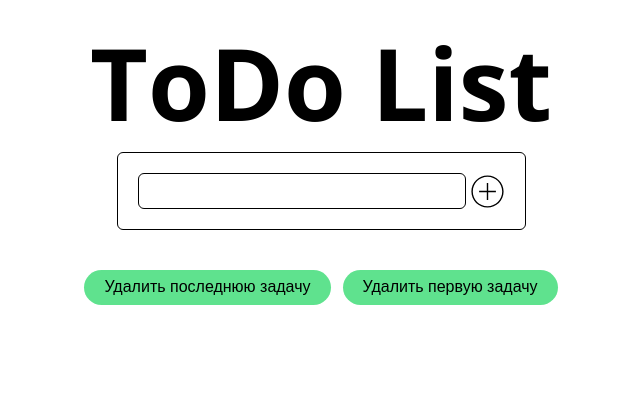
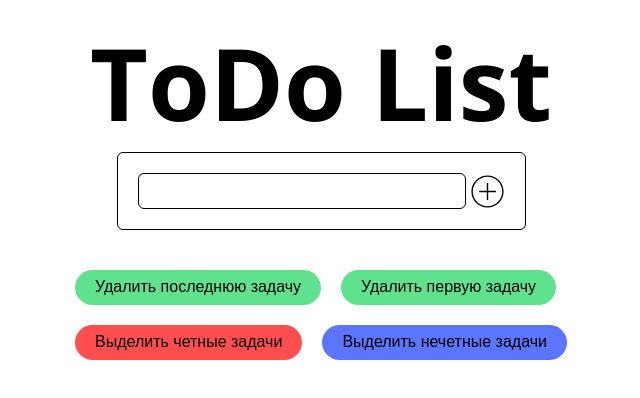
Before and after one commit to Zelelo622/todo-list, a React (Create React App) app: page / in a window 1280 px wide. Shown: the top 398 px of the page, without its empty margins (319-959 px from the left). Built offline with nearby package versions, Linux system fonts and the light colour scheme.

Commit message:
выделение четных и нечетных

```diff
--- a/src/assets/styles/App.css
+++ b/src/assets/styles/App.css
@@ -166,7 +166,14 @@
 
 .todo__toolse {
   display: flex;
+  flex-direction: column;
+  gap: 20px;
   margin-bottom: 24px;
+}
+
+.todo__toolse-wrap {
+  display: flex;
+  gap: 20px;
 }
 
 .todo__btn-removeLast {
@@ -180,8 +187,15 @@
   background: rgba(30, 215, 96, 0.71);
   border-radius: 500px;
   padding: 8px 20px 9px;
-  margin-left: 12px;
   font-size: 16px;
+}
+
+.todo__btn-red {
+  background-color: #ff2a2ad3;
+}
+
+.todo__btn-blue {
+  background-color: #3d5afdd5;
 }
 
 .completed {
@@ -189,6 +203,16 @@
   text-decoration: line-through;
 }
 
+.evenStyle {
+  border-left: 2px solid #ff2a2a;
+  border-right: 2px solid #ff2a2a;
+}
+
+.oddStyle {
+  border-left: 2px solid #3d5afd;
+  border-right: 2px solid #3d5afd;
+}
+
 @media (max-width: 420px) {
   .container {
     padding: 0 10px;
--- a/src/components/TodoItem.js
+++ b/src/components/TodoItem.js
@@ -1,11 +1,9 @@
 import { observer } from "mobx-react";
 import React, { useState } from "react";
 
-const TodoItem = observer(({ todo, onRemove, onComplete, onUpdate }) => {
+const TodoItem = observer(({ todo, onRemove, onComplete, onUpdate, className }) => {
   const [title, setTitle] = useState(todo.title);
   const [isEdit, setIsEdit] = useState(false);
-
-  console.log(todo)
 
   const handleTitleChange = (e) => {
     setTitle(e.target.value);
@@ -36,7 +34,7 @@ const TodoItem = observer(({ todo, onRemove, onComplete, onUpdate }) => {
   };
 
   return (
-    <div className={`todo__item ${todo.completed ? "completed" : ""}`}>
+    <div className={`todo__item ${todo.completed ? "completed" : ""} ${todo.className}`}>
       <div className="todo__item-complete">
         <div
           className={`todo__custom-checkbox${todo.completed ? " checked" : ""}`}
--- a/src/components/TodoTools.js
+++ b/src/components/TodoTools.js
@@ -13,8 +13,17 @@ const TodoTools = observer(() => {
     todos.removeFirstTodoItem();
   };
 
+  const handleEvenButtonClick = () => {
+    todos.setEvenButtonClick(!todos.evenButtonClick);
+  };
+
+  const handleOddButtonClick = () => {
+    todos.setOddButtonClick(!todos.oddButtonClick);
+  };
+
   return (
     <div className="todo__toolse">
+      <div className="todo__toolse-wrap">
         <button
           className="todo__btn-removeLast btn"
           onClick={handleRemoveLastTast}
@@ -28,6 +37,21 @@ const TodoTools = observer(() => {
           Удалить первую задачу
         </button>
       </div>
+      <div className="todo__toolse-wrap">
+        <button
+          className="todo__btn-red todo__btn-removeFirst btn"
+          onClick={handleEvenButtonClick}
+        >
+          Выделить четные задачи
+        </button>
+        <button
+          className="todo__btn-blue todo__btn-removeFirst btn"
+          onClick={handleOddButtonClick}
+        >
+          Выделить нечетные задачи
+        </button>
+      </div>
+    </div>
   );
 });
 
--- a/src/store/TodoStore.js
+++ b/src/store/TodoStore.js
@@ -3,6 +3,8 @@ import { makeAutoObservable } from "mobx";
 export default class TodoStore {
   constructor() {
     this._todos = [];
+    this._evenButtonClick = false;
+    this._oddButtonClick = false;
     makeAutoObservable(this);
   }
 
@@ -49,8 +51,26 @@ export default class TodoStore {
     this._todos = todos;
   }
 
+  setEvenButtonClick(evenButtonClick) {
+    this._evenButtonClick = evenButtonClick;
+    this._updateIndexes();
+  }
+
+  setOddButtonClick(oddButtonClick) {
+    this._oddButtonClick = oddButtonClick;
+    this._updateIndexes();
+  }
+
   get todos() {
     return this._todos;
+  }
+
+  get evenButtonClick() {
+    return this._evenButtonClick;
+  }
+
+  get oddButtonClick() {
+    return this._oddButtonClick;
   }
 
   _findIndex(id) {
@@ -62,6 +82,9 @@ export default class TodoStore {
       ...todo,
       isEven: index % 2 !== 0,
       isOdd: index % 2 === 0,
+      className:
+        (this.evenButtonClick && index % 2 !== 0 ? "evenStyle" : "") +
+        (this.oddButtonClick && index % 2 === 0 ? " oddStyle" : ""),
     }));
   }
 }
```
Lines whose indentation alone changed are shown as unchanged.
